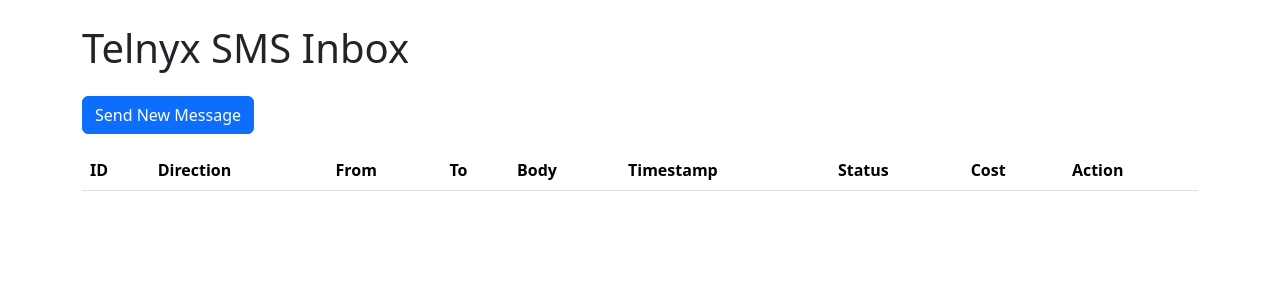
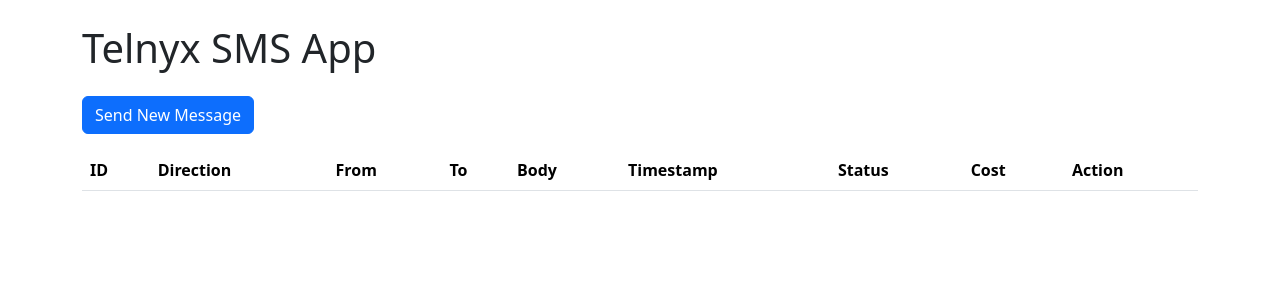
Before and after one commit to Daisy-Chat/telnyx-sms-app, a FastAPI app: page / in a window 1280 px wide. Shown: the top 300 px of the page. Run offline with FastAPI, Linux system fonts and the light colour scheme; the visitor is signed in with stand-in values (Sample User, id 1); data that the repository does not hold is empty.

Commit message:
Rename page

```diff
--- a/app/templates/index.html
+++ b/app/templates/index.html
@@ -91,7 +91,7 @@
     </div>
     {% endif %}
 
-    <h1 class="mb-4">Telnyx SMS Inbox</h1>
+    <h1 class="mb-4">Telnyx SMS App</h1>
 
     <div class="d-flex justify-content-between align-items-center mb-3">
         <a href="/send" class="btn btn-primary">Send New Message</a>
```
